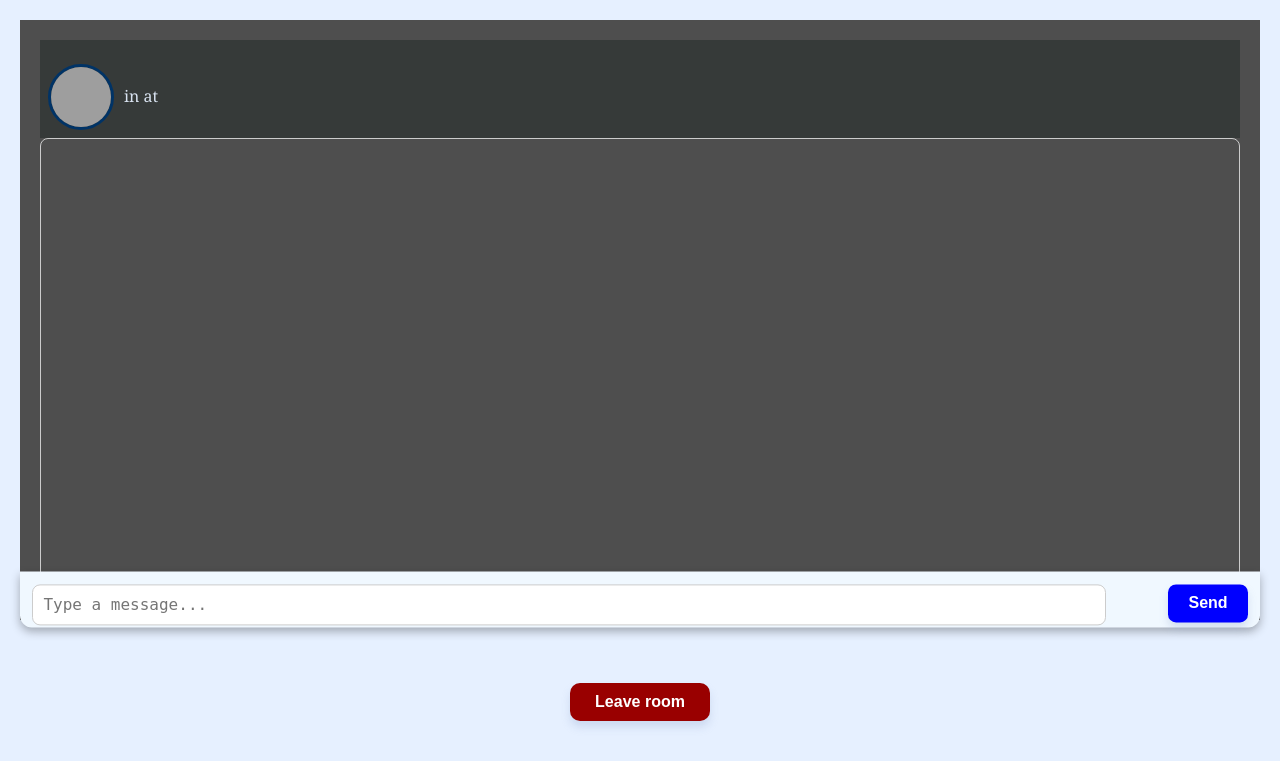
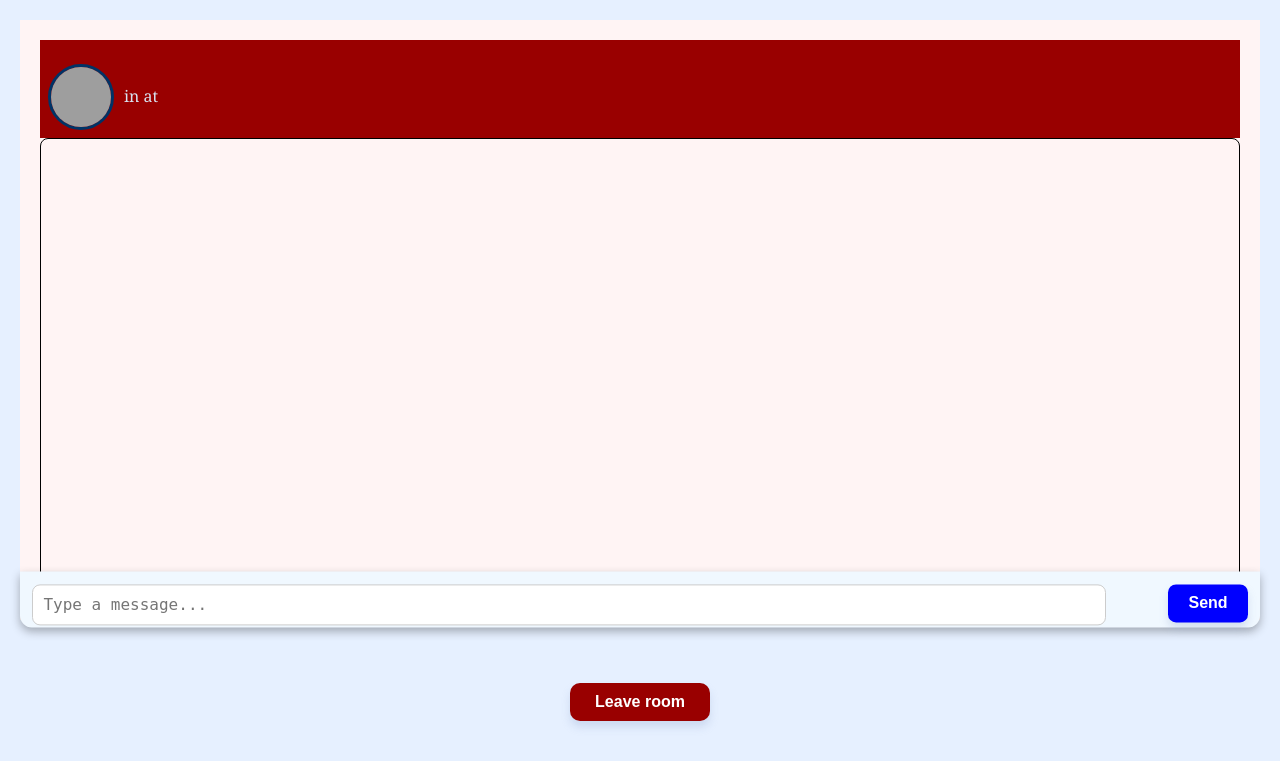
Before and after one commit to Mini-IT-Project/2520-CSP1123-TC1L-G-09, a Flask app: template src/templates/chat_room.html in a window 1280 px wide. Shown: the part 125-886 px from the top of the page. Run offline with Flask 3, Linux system fonts and the light colour scheme; the template is opened without the code that fills it, so the values that code supplies are empty; some libraries are stand-ins or nearby versions; grey boxes are pictures that could not be loaded.

Commit message:
adjust chat room and match page, and debug

```diff
--- a/src/templates/chat_room.html
+++ b/src/templates/chat_room.html
@@ -21,8 +21,8 @@
         </nav>
     </header>
     <body>
-        <div style="background-color: #4E4E4E; margin: 20px; padding: 20px; height: 75vh; box-sizing: border-box;">
-            <div class="avatar" style="display: flex; background-color: #363a39; padding: 1vh;">
+        <div style="background-color: #fff4f4; margin: 20px; padding: 20px; height: 75vh; box-sizing: border-box;">
+            <div class="avatar" style="display: flex; background-color: #990000; padding: 1vh;">
                 {% if user1.user_id == session.get("user_id") %}
                 <img src="{{url_for('static', filename='avatar' ~ user2.avatar_type ~ '.png')}}" alt="avatar" style="width: 60px; height: 60px;">
                 {% else %}
@@ -36,7 +36,7 @@
                 {% endif %}
             </div>
             <div>
-                <div id="chat-box" style="overflow-y: auto; height: 55vh; border: 1px solid #ccc; border-radius: 8px; padding: 10px; color: aliceblue; display: flex; flex-direction: column;">
+                <div id="chat-box" style="overflow-y: auto; height: 55vh; border: 1px solid #000000; border-radius: 8px; padding: 10px; color: aliceblue; display: flex; flex-direction: column;">
                 </div>
             </div>
             <div style="position: absolute; bottom: 0;left: 20px; right: 20px; transform: translateY(-85%); background-color: aliceblue; border-radius: 0px 0px 12px 12px; box-shadow: 0 4px 10px rgba(0, 0, 0, 0.3); height: 7vh; display: flex; justify-content: center; align-items: center;">
```
Also changed, not shown: src/match_chat.py (+16 -1 lines), src/templates/MatchChat.html (+8 -2 lines).
